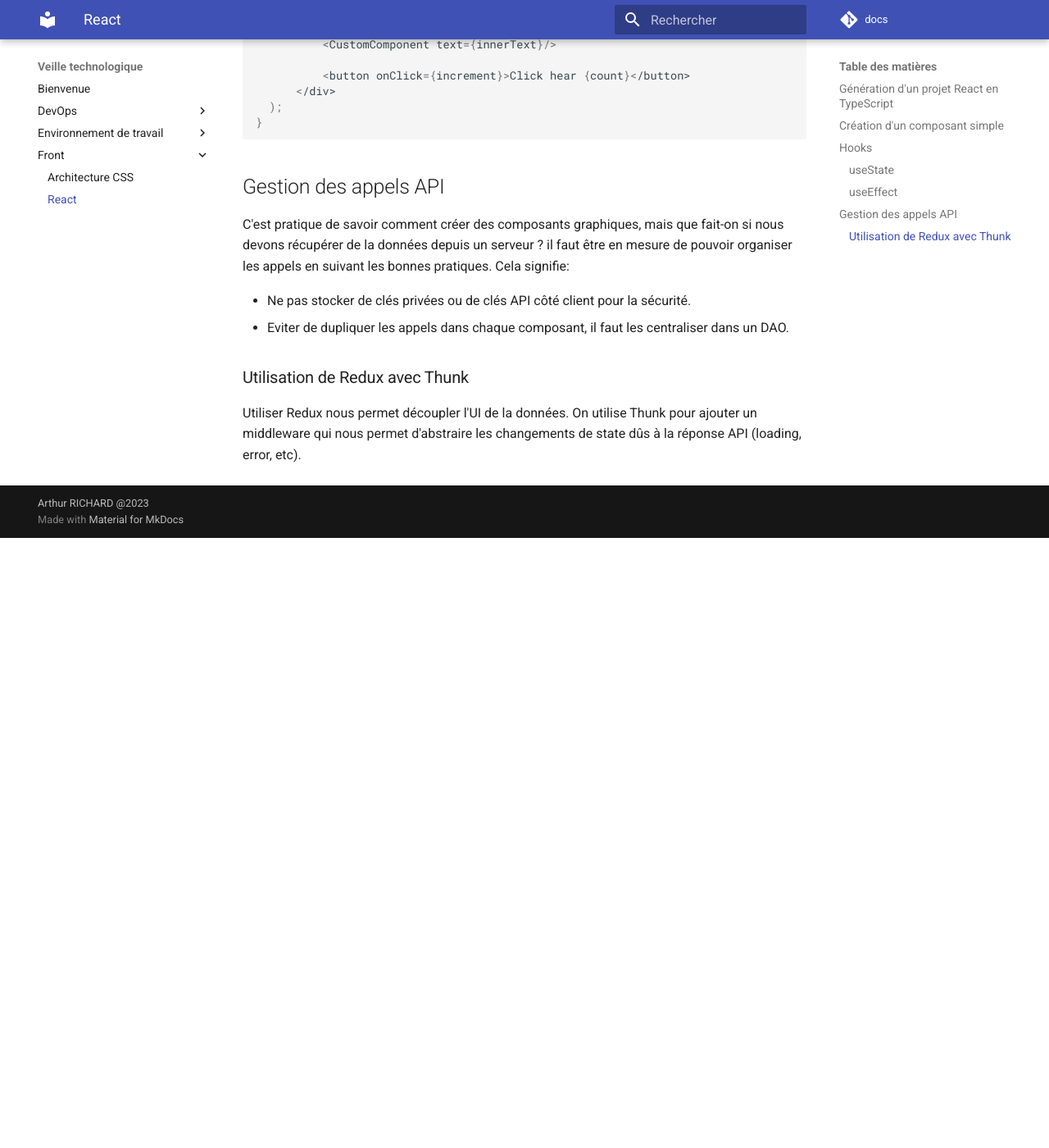
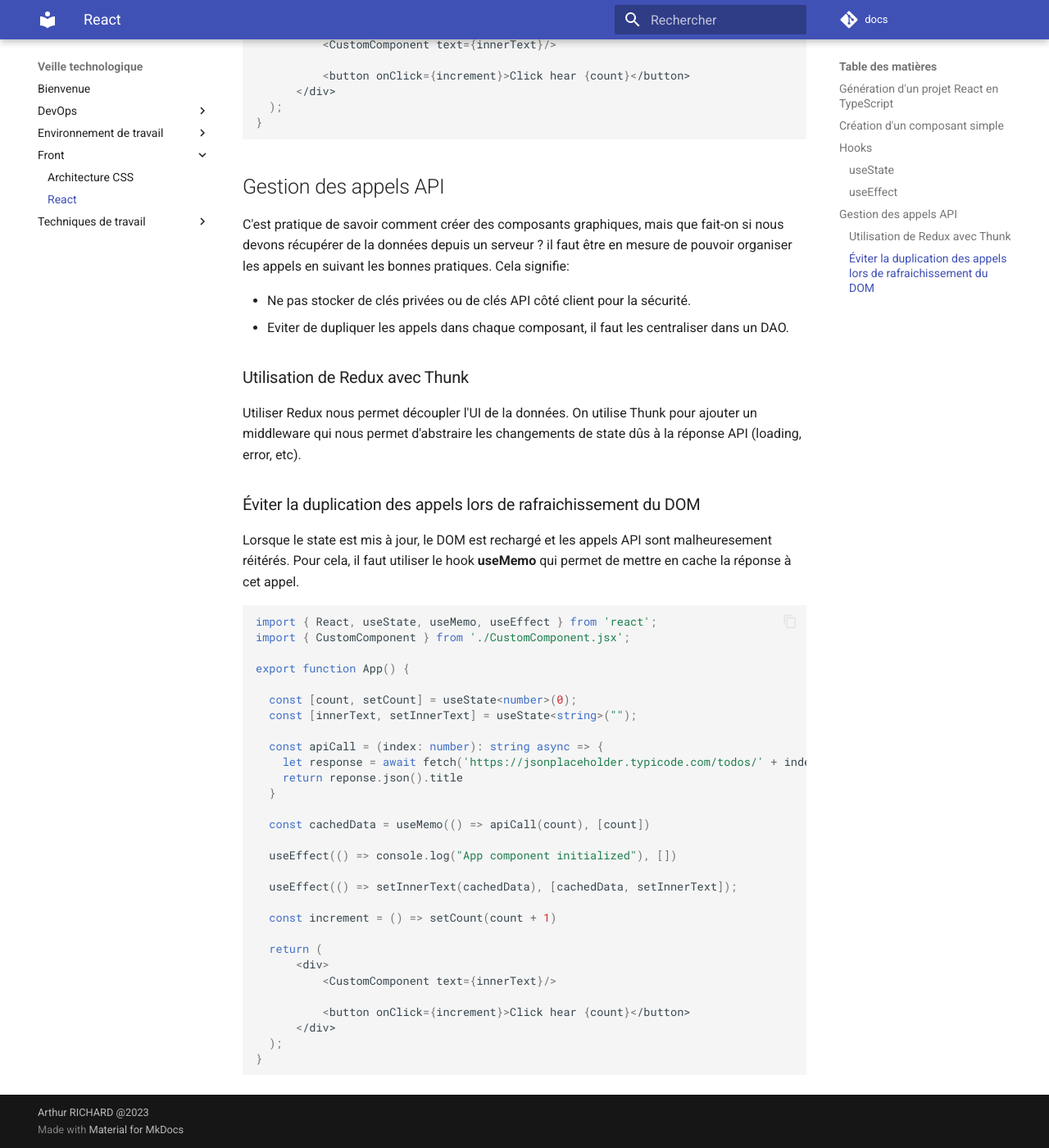
Before and after one commit to arthuRHD/docs, an MkDocs documentation site: the page built from docs/front/react.md, in a window 1280 px wide and 1400 px high, scrolled down 1863 px. Shown: the whole window at 82% size. Built offline with MkDocs 1.6.1 and Material for MkDocs 9.7.7, drawn with Linux system fonts in a browser that asks for light colours; comment, search, counter and statistics services are not loaded; before the commit the page ends 2519 px from its top, so only the background shows below that; some of the changed text lies outside the part shown.

Commit message:
docs: adding more AWS content + frontend + process

````diff
--- a/docs/front/react.md
+++ b/docs/front/react.md
@@ -39,7 +39,7 @@ export function App() {
 __useState__ permet de stocker une valeur mutable (par exemple, un input ou un fichier). Le DOM est rechargé à chaque fois que cette valeur stockée est modifiée.
 
 ```typescript
-import React from 'react';
+import { React, useState } from 'react';
 import { CustomComponent } from './CustomComponent.jsx';
 
 export function App() {
@@ -59,7 +59,7 @@ export function App() {
 __useEffect__ effectue une tâche lorsqu'une valeur stockée dans un state est altérée. Si nous passons un tableau vide en paramètre, la tâche s'effectura une seule fois au chargement du DOM.
 
 ```typescript
-import React from 'react';
+import { React, useState, useEffect } from 'react';
 import { CustomComponent } from './CustomComponent.jsx';
 
 export function App() {
@@ -97,3 +97,39 @@ C'est pratique de savoir comment créer des composants graphiques, mais que fait
 ### Utilisation de Redux avec Thunk
 
 Utiliser Redux nous permet découpler l'UI de la données. On utilise Thunk pour ajouter un middleware qui nous permet d'abstraire les changements de state dûs à la réponse API (loading, error, etc).
+
+### Éviter la duplication des appels lors de rafraichissement du DOM
+
+Lorsque le state est mis à jour, le DOM est rechargé et les appels API sont malheuresement réitérés. Pour cela, il faut utiliser le hook __useMemo__ qui permet de mettre en cache la réponse à cet appel.
+
+```typescript
+import { React, useState, useMemo, useEffect } from 'react';
+import { CustomComponent } from './CustomComponent.jsx';
+
+export function App() {
+
+  const [count, setCount] = useState<number>(0);
+  const [innerText, setInnerText] = useState<string>("");
+
+  const apiCall = (index: number): string async => {
+    let response = await fetch('https://jsonplaceholder.typicode.com/todos/' + index);
+    return reponse.json().title
+  }
+
+  const cachedData = useMemo(() => apiCall(count), [count])
+
+  useEffect(() => console.log("App component initialized"), [])
+
+  useEffect(() => setInnerText(cachedData), [cachedData, setInnerText]);
+
+  const increment = () => setCount(count + 1)
+
+  return (
+      <div>
+          <CustomComponent text={innerText}/>
+
+          <button onClick={increment}>Click hear {count}</button>
+      </div>
+  );
+}
+```
````
Also changed, not shown: docs/DevOps/aws.md (+36 -0 lines), docs/techniques-de-travail/first-principles-thinking.md (added, +1 -0 lines), docs/DevOps/shared_responsibility.png (added), 1 other file.
